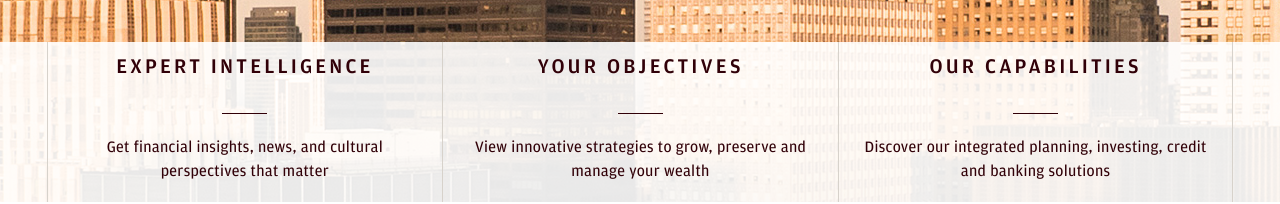
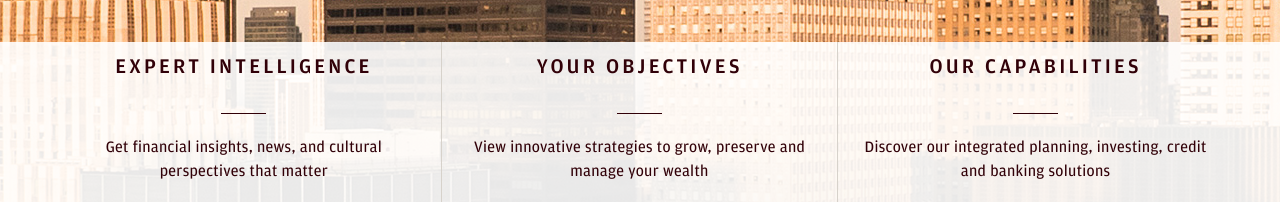
Before and after one commit to gvocale/jpm-private-bank-style-guide, a plain HTML site: page header.html in a window 1280 px wide. Shown: the part 598-802 px from the top of the page. Drawn offline with nearby package versions, Linux system fonts and the light colour scheme; a script that the page names is missing; a web font is replaced by a local one.

Commit message:
changed border on anchor

```diff
--- a/scss/_header.scss
+++ b/scss/_header.scss
@@ -310,9 +310,9 @@ output {
     .anchor [class^="col-"] {
         height: 15vh;
         border-bottom: 0;
-        border-left: 1px solid $WarmGray1;
         align-items: center;
         width: 33.33333333%;
+        border-right: 1px solid $WarmGray1;
     }
 }
 
@@ -336,8 +336,13 @@ output {
 
 @media (min-width: 768px) {
     .anchor [class^="col-"]:last-child {
-        border-left: 1px solid $WarmGray1;
-        border-right: 1px solid $WarmGray1;
+        border-right: 0px;
+    }
+}
+
+@media (min-width: 768px) {
+    .anchor [class^="col-"]:first-child {
+        border-left: 0px;
     }
 }
 
```
Also changed, not shown: css/style.css.
